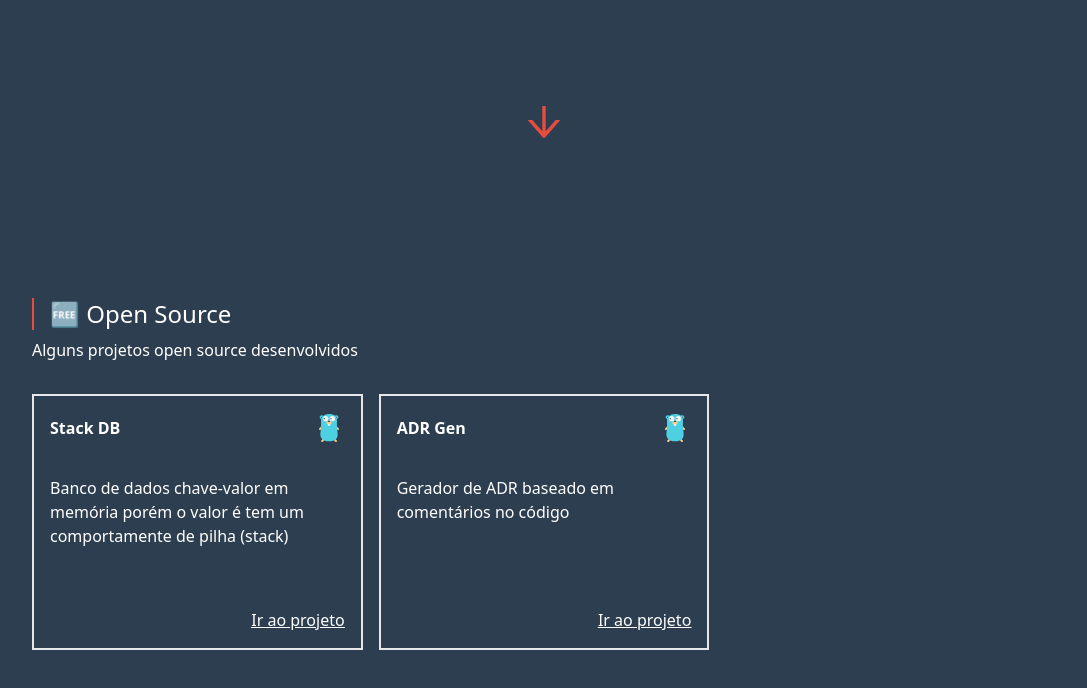
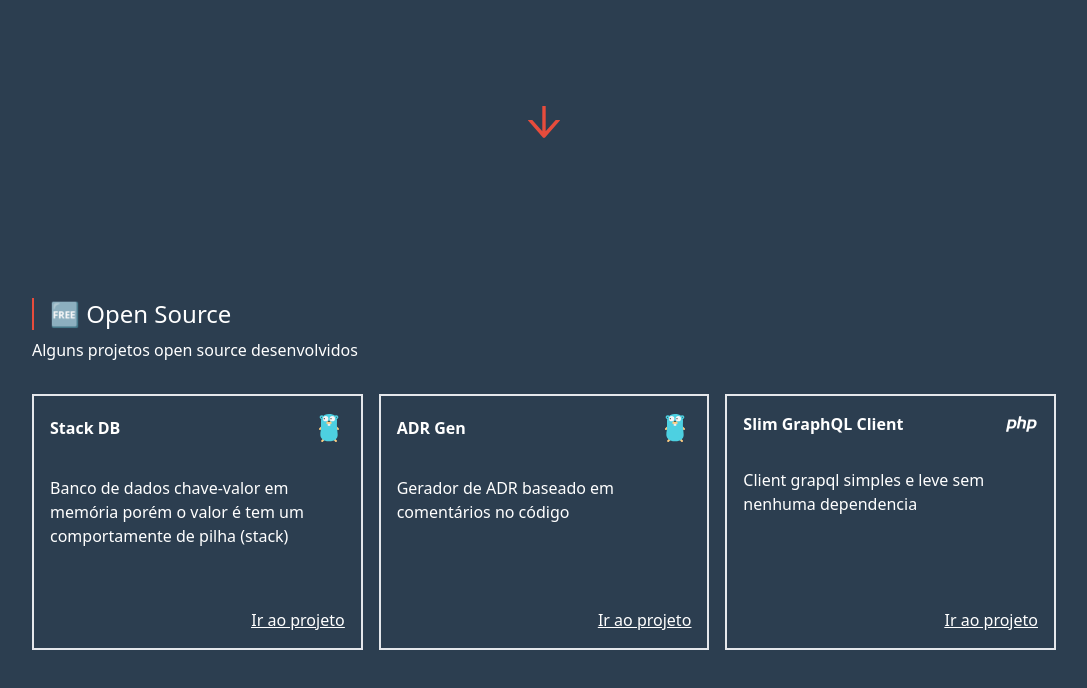
Before and after one commit to lucasres/lucasres.github.io, a website: page index.html in a window 1280 px wide. Shown: the part 630-1318 px from the top of the page, without its empty margins (96-1183 px from the left). Drawn offline with Linux system fonts and the light colour scheme.

Commit message:
add links nos projetos e projeto novo

```diff
--- a/index.html
+++ b/index.html
@@ -42,7 +42,7 @@
                         Banco de dados chave-valor em memória porém o valor é tem um comportamente de pilha (stack)
                     </div>
                     <div class="underline text-center absolute bottom-4 right-4">
-                        <a href="#" class="">
+                        <a href="https://github.com/lucasres/db-stack" target="_blank">
                             Ir ao projeto
                         </a>
                     </div>
@@ -56,7 +56,21 @@
                         Gerador de ADR baseado em comentários no código
                     </div>
                     <div class="underline text-center absolute bottom-4 right-4">
-                        <a href="#" class="">
+                        <a href="https://github.com/lucasres/adr-gen" target="_blank">
+                            Ir ao projeto
+                        </a>
+                    </div>
+                </div>
+                <div class="p-4 border-2 relative h-64">
+                    <div class="flex justify-between items-center mb-8">
+                        <b class="">Slim GraphQL Client</b>
+                        <img src="./assets/php.svg" class="w-8" alt="icone do go lang" />
+                    </div>
+                    <div class="">
+                        Client grapql simples e leve sem nenhuma dependencia
+                    </div>
+                    <div class="underline text-center absolute bottom-4 right-4">
+                        <a href="https://github.com/lucasres/slim-grapql-client" target="_blank">
                             Ir ao projeto
                         </a>
                     </div>
```
Also changed, not shown: assets/php.svg (added).
